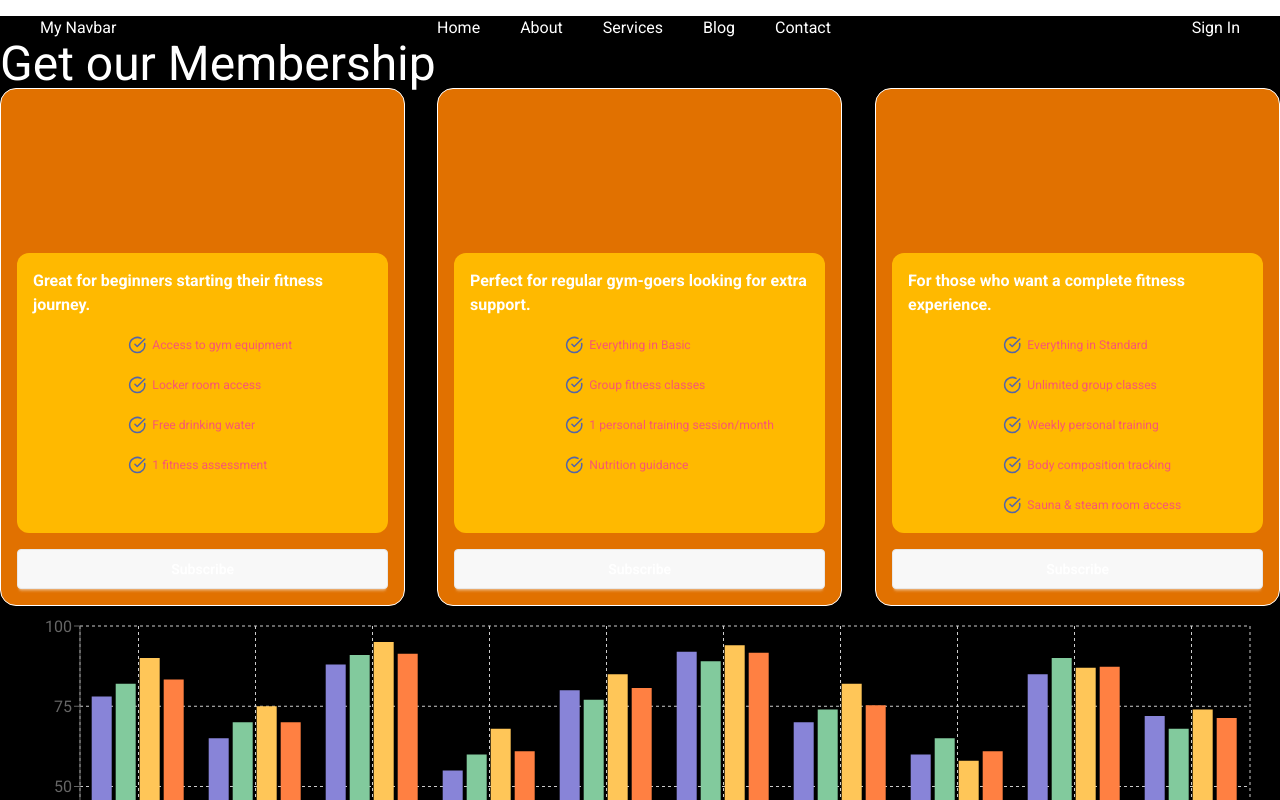
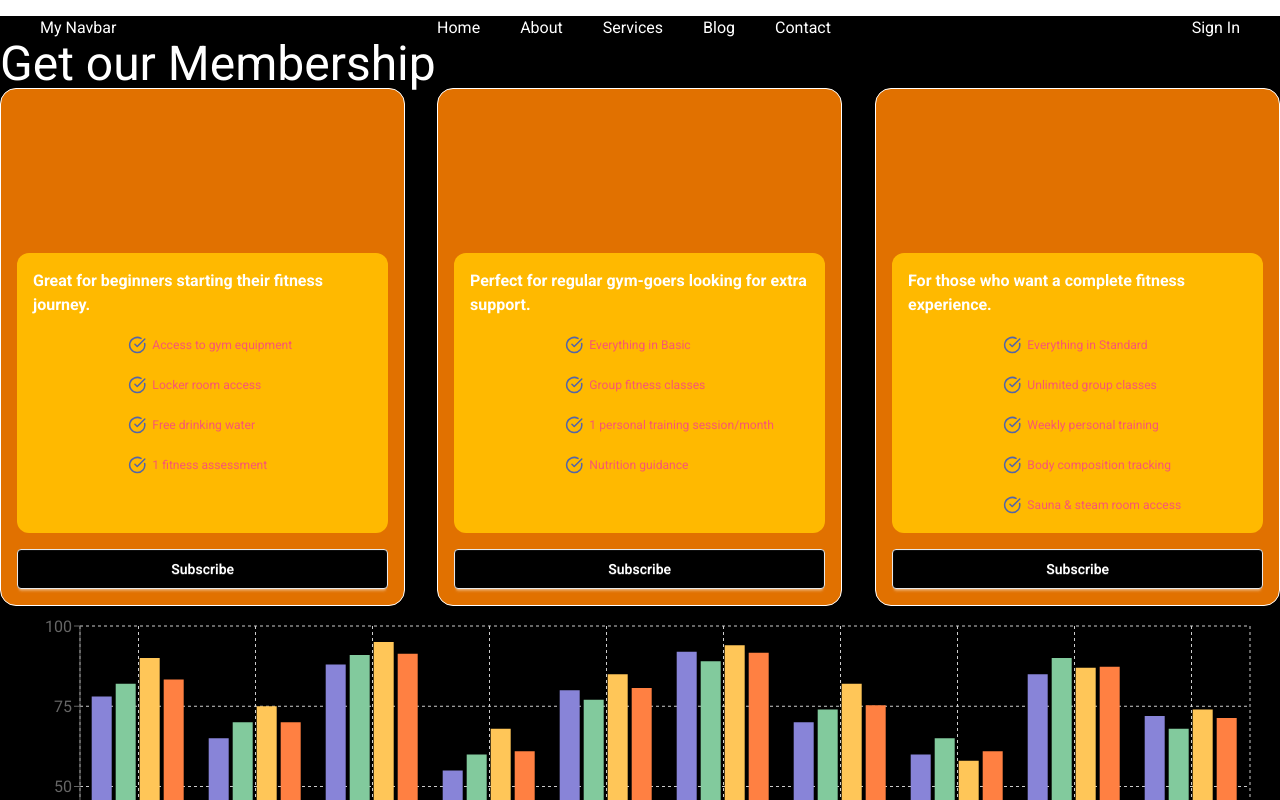
Before and after one commit to ontorsheikh/tailwind-react-pricing-options, a React (Vite) app: page / in a window 1280 px wide. Shown: the top 800 px of the page. Built offline with nearby package versions, Linux system fonts and the light colour scheme.

Commit message:
added color

```diff
--- a/src/Components/pricingCard/PricingCard.jsx
+++ b/src/Components/pricingCard/PricingCard.jsx
@@ -23,7 +23,7 @@ const PricingCard = ({pricing}) => {
             }
             </div>
 
-            <button className="btn w-full mt-4 transition-all hover:scale-140 hover:bg-white hover:text-black duration-[4000ms] text-white">Subscribe</button>
+            <button className="btn w-full mt-4 transition-all hover:scale-140 bg-black text-white hover:bg-white hover:text-black duration-[4000ms] text-white">Subscribe</button>
 
         </div>
     );
```
